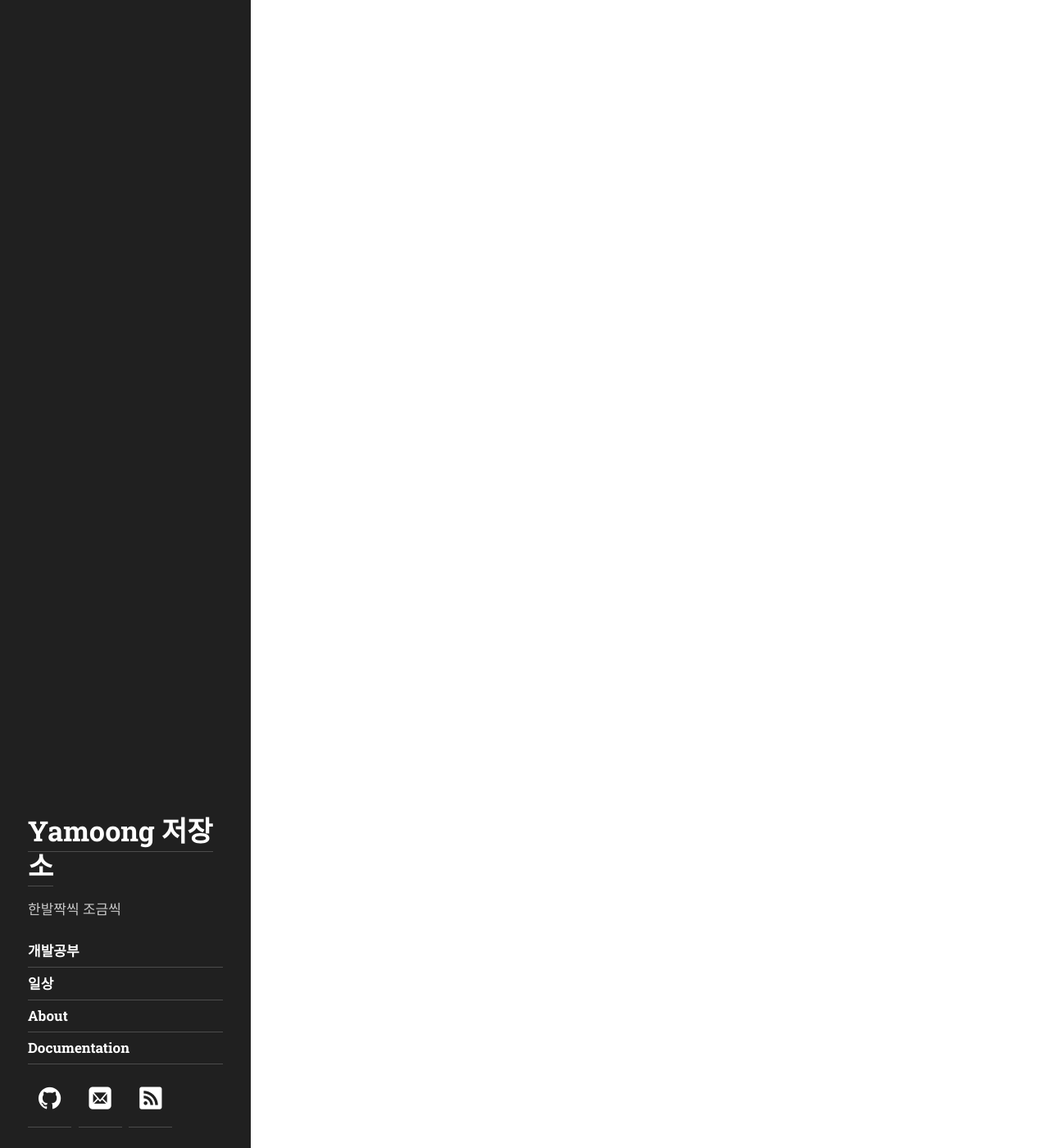
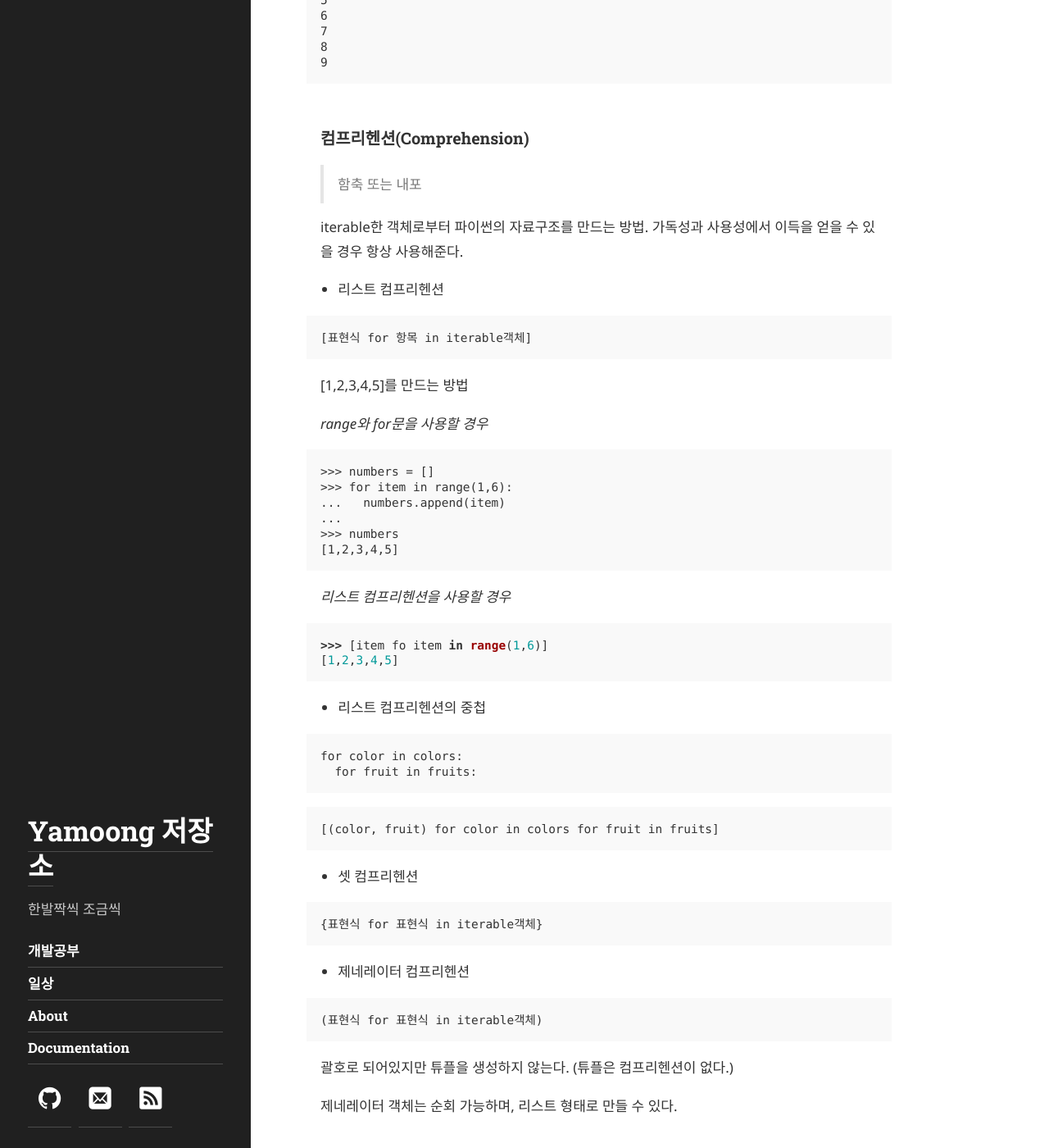
Before and after one commit to gangbok119/gangbok119.github.io, a Jekyll site: the page built from _posts/2017-09-12-python.md, in a window 1280 px wide and 1400 px high, scrolled down 21729 px. Shown: the whole window at 82% size. Built offline with Jekyll 4.4.1, drawn with Linux system fonts in a browser that asks for light colours; some web fonts are replaced; some of the changed text lies outside the part shown.

Commit message:
스퍼스 시즌 예상글 작성중,python 예습

````diff
--- a/_posts/2017-09-12-python.md
+++ b/_posts/2017-09-12-python.md
@@ -930,3 +930,117 @@ zip을 사용하면 여러 시퀀스로부터 튜플을 만들 수 있다.
 
 zip으로 반환되는 것은 리스트가 아닌 zip클래스 형태의 iterable객체이기 때문에, 리스트 형태로 사용하려면 list()함수를
 사용해준다.
+
+dict()함수를 사용할 경우 딕셔너리 개체가 만들어지게 된다.
+
++ 숫자 시퀀스 생성(range)
+
+range()함수는 특정 범위의 숫자 스트림 데이터를 반환한다.
+
+```
+range(start, stop, step)
+```
+
+zip과 마찬가지로, iterable한 객체를 반환하며, 따라서 for문을 순회할 수 있다.
+
+```python
+>>> for x in range(0,10):
+...   print(x)
+...
+0
+1
+2
+3
+4
+5
+6
+7
+8
+9
+```
+
+### while문
+
+for문과 유사하나, while뒤의 조건이 참일 경우에 계속해서 반복한다.
+
+```
+while 조건:
+  조건이 참일경우 실행
+  조건이 거짓이 될 경우까지 계속해서 반복
+```
+
+```Python
+>>> count = 0
+>>> while count < 10:
+...   print(count)
+...   count += 1
+...
+0
+1
+2
+3
+4
+5
+6
+7
+8
+9
+```
+
+### 컴프리헨션(Comprehension)
+
+>함축 또는 내포
+
+iterable한 객체로부터 파이썬의 자료구조를 만드는 방법. 가독성과 사용성에서 이득을 얻을 수 있을 경우 항상 사용해준다.
+
++ 리스트 컴프리헨션
+
+```
+[표현식 for 항목 in iterable객체]
+```
+
+[1,2,3,4,5]를 만드는 방법
+
+*range와 for문을 사용할 경우*
+
+```Python
+>>> numbers = []
+>>> for item in range(1,6):
+...   numbers.append(item)
+...
+>>> numbers
+[1,2,3,4,5]
+```
+
+*리스트 컴프리헨션을 사용할 경우*
+
+```python
+>>> [item fo item in range(1,6)]
+[1,2,3,4,5]
+```
+
++ 리스트 컴프리헨션의 중첩
+
+```
+for color in colors:
+  for fruit in fruits:
+```
+
+```
+[(color, fruit) for color in colors for fruit in fruits]
+```
+
++ 셋 컴프리헨션
+
+```
+{표현식 for 표현식 in iterable객체}
+```
+
++ 제네레이터 컴프리헨션
+
+```
+(표현식 for 표현식 in iterable객체)
+```
+괄호로 되어있지만 튜플을 생성하지 않는다. (튜플은 컴프리헨션이 없다.)
+
+제네레이터 객체는 순회 가능하며, 리스트 형태로 만들 수 있다.
````
Also changed, not shown: _posts/2017-09-13-스퍼스 다음시즌 예상.md (added, +147 -0 lines), assets/img/spurs/lamarcus.JPG (added), assets/img/spurs/leonard.png (added), assets/img/spurs/spurslogo.png (added).
